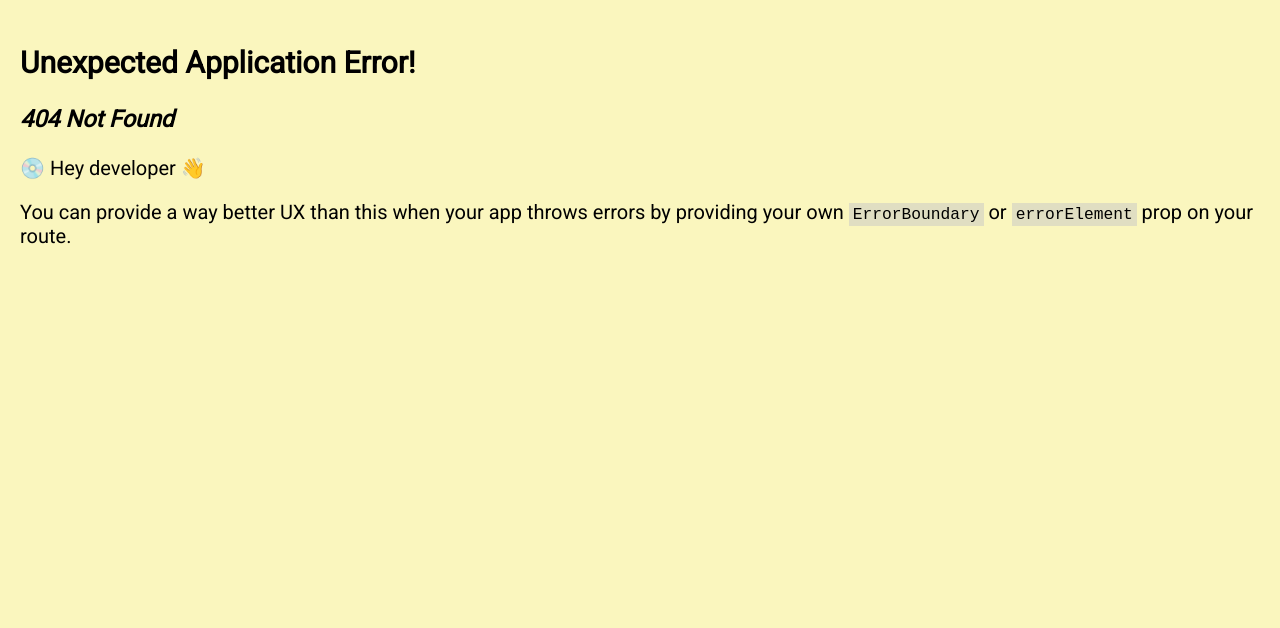
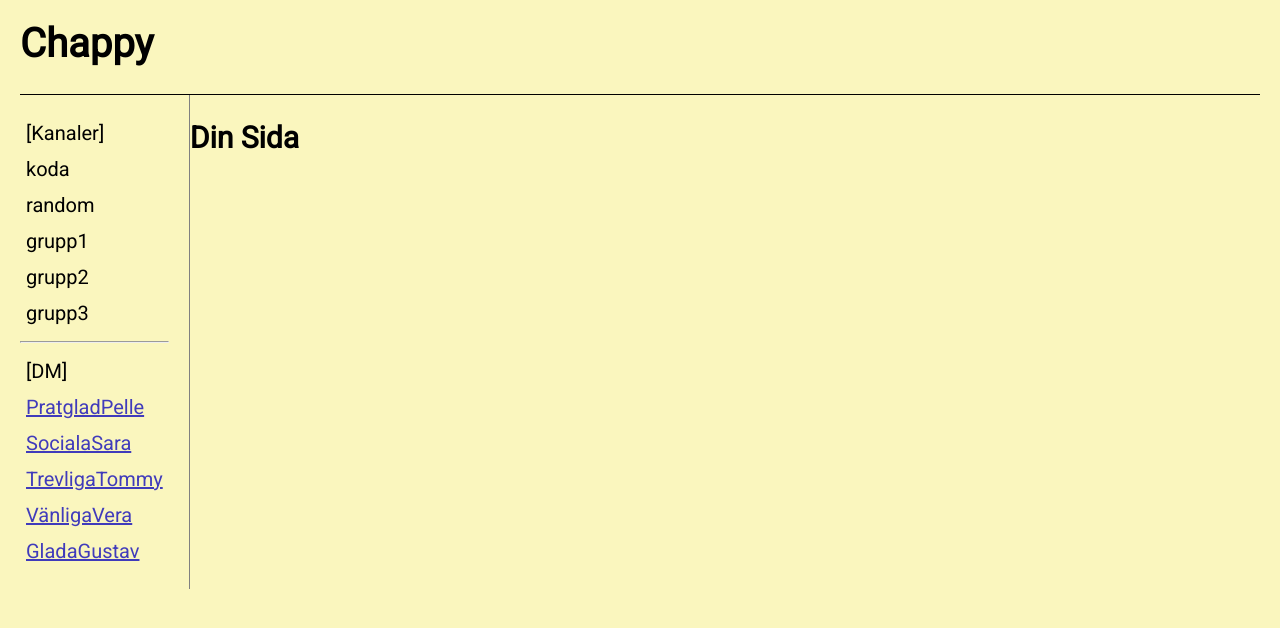
Before and after one commit to ThereseS89/Individuell-uppgift-chappy, a React (Vite) app: page /mypage in a window 1280 px wide. Before the commit this address had no page. Shown: the top 628 px of the page. Built offline with nearby package versions, Linux system fonts and the light colour scheme; data requests are answered from the project's data file.

Commit message:
began with the mypage-component

```diff
--- a/src/Components/Header.jsx
+++ b/src/Components/Header.jsx
@@ -1,8 +1,9 @@
-import { useNavigate} from "react-router-dom"
+import { NavLink, useNavigate} from "react-router-dom"
 import { useRecoilState } from "recoil"
 const sessionStorageKey = 'chappy-jwt'
 import { loggedInState } from "../atoms/loggedIn.js"
 import { setStoreToken } from "../atoms/storeToken.js"
+
 
 const Header = () => {
 	const [isLoggedIn, setIsLoggedIn] = useRecoilState(loggedInState)
@@ -25,6 +26,7 @@ const Header = () => {
 		{isLoggedIn ? (
 		<div className="user-status">
 			<span>Inloggad som {loggedInUsername}</span>
+			<NavLink to={'/myPage'}>Mina sidor</NavLink>
 			<button onClick={handleLogout}> Logga ut </button>
 		</div> ) : null}
 	</header>
--- /dev/null
+++ b/src/routes/myPage.jsx
@@ -0,0 +1,7 @@
+const MyPage = () => {
+	return (
+		<h2>Din Sida</h2>
+	)
+}
+
+export default MyPage
--- a/src/routes/routeconfig.jsx
+++ b/src/routes/routeconfig.jsx
@@ -6,6 +6,7 @@ import Random from "./random.jsx";
 import GruppEtt from "./gruppEtt.jsx";
 import GruppTvå from "./gruppTvå.jsx";
 import GruppTre from "./gruppTre.jsx";
+import MyPage from "./myPage.jsx";
 
 const router = createBrowserRouter ([
 	{
@@ -35,6 +36,10 @@ const router = createBrowserRouter ([
 					{
 						path:'/gruppTre',
 						element: <GruppTre />
+					},
+					{
+						path: '/mypage',
+						element: <MyPage />
 					}
 
 				]
```
